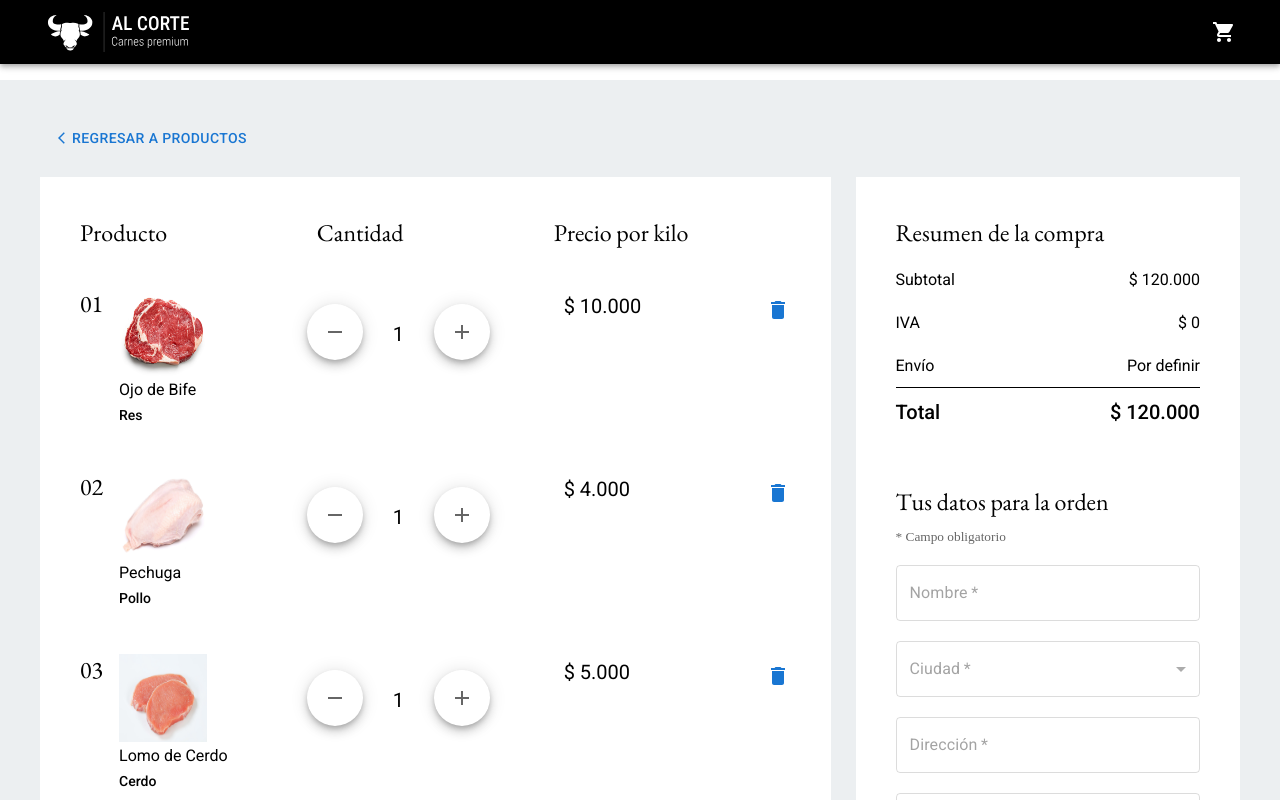
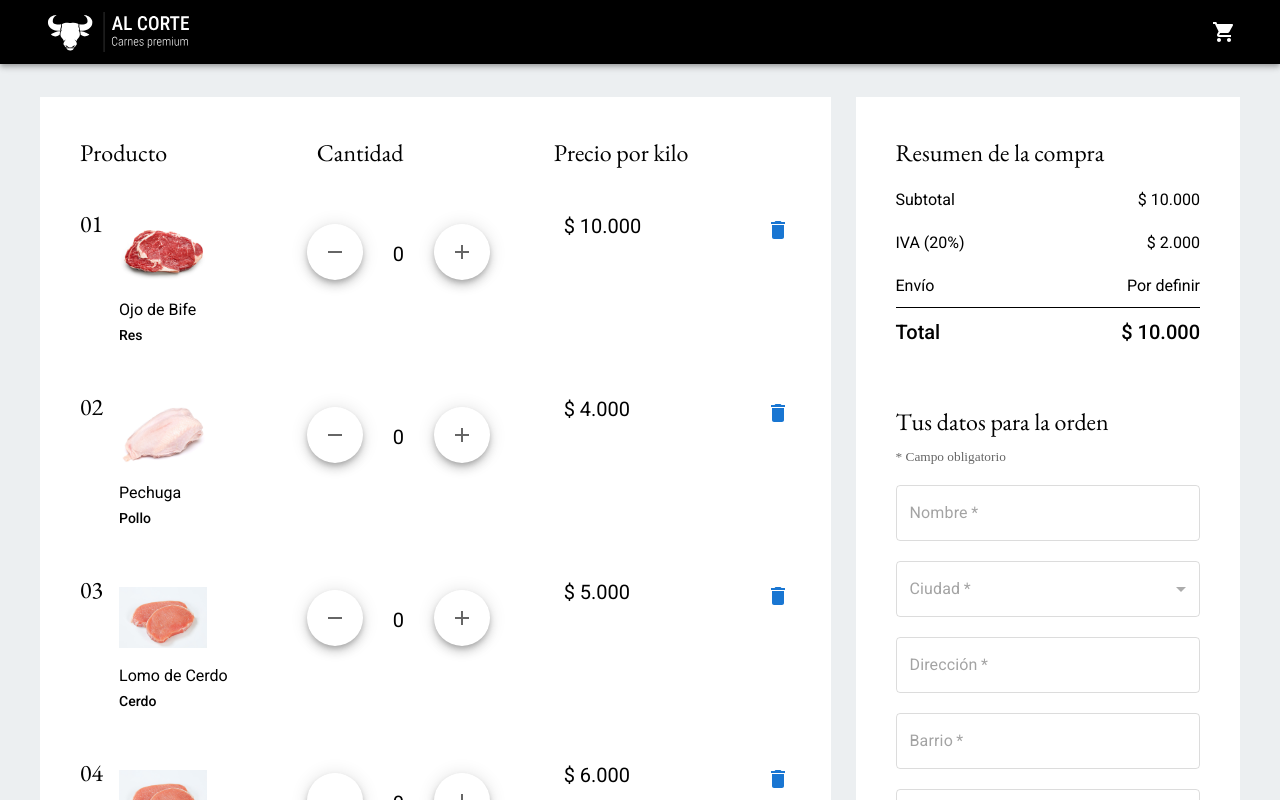
Before and after one commit to MychelGarzon/meatShop, a React (Vite) app: page /cart in a window 1280 px wide. Shown: the top 800 px of the page. Built offline with nearby package versions, Linux system fonts and the light colour scheme.

Commit message:
KAN-16 update quantity, delete from redux and render right, fix margin

```diff
--- a/src/components/cart/Cart.tsx
+++ b/src/components/cart/Cart.tsx
@@ -3,11 +3,12 @@ import { Link } from 'react-router-dom';
 import styles from './Cart.module.css'
 import { Button } from '@mui/material';
 
-import data from '../../data/data';
 import CartItem from '../cartItem/CartItem';
+import { useState } from 'react';
+import { useAppSelector } from '../../hooks/useAppDispatch';
 
 const Cart: React.FC = () => {
-  const cartItems = [...data];
+  const [cartItems, setCartItems] = useState(useAppSelector((state) => state.cart.cart))
 
   return (
     <>
@@ -27,7 +28,7 @@ const Cart: React.FC = () => {
             <p className={styles.hide}>Precio por kilo</p>
           </div>
           {cartItems.map((item, index) => (
-            <CartItem key={item.id} item={item} index={index} amount={1} />
+            <CartItem key={item.id} item={item} index={index} cartItems={cartItems} setCartItems={setCartItems} />
           ))}
         </div>}
     </>
--- a/src/components/cartForm/CartForm.tsx
+++ b/src/components/cartForm/CartForm.tsx
@@ -3,6 +3,7 @@ import { Button, FormControl, InputLabel, MenuItem, Select, SelectChangeEvent, T
 import styles from './CartForm.module.css';
 import { useAppDispatch } from '../../hooks/useAppDispatch';
 import { setUser } from '../../store/userSlice';
+import { formatPrice } from '../../helpers/formatPrice';
 
 interface FormData {
   name: string;
@@ -17,6 +18,7 @@ interface FormData {
 
 const CartForm: React.FC = () => {
   const cities = ['Barrios Unidos', 'Chapinero', 'Suba', 'Teusaquillo', 'Usaquen'];
+  const [subtotal/* , setSubtotal */] = useState<number>(10000);
   const [isFormCompleted, setIsFormCompleted] = useState<boolean>(false);
   const [formData, setFormData] = useState<FormData>({
     name: '',
@@ -28,8 +30,9 @@ const CartForm: React.FC = () => {
     email: '',
     comments: '',
   });
+
+
   const dispatch = useAppDispatch();
-
 
   const validateForm = (data: FormData) => {
     return data.name !== '' &&
@@ -67,11 +70,11 @@ const CartForm: React.FC = () => {
       </div>
       <div className={styles.flex}>
         <p>Subtotal</p>
-        <p>$ 120.000</p>
+        <p>{formatPrice(subtotal)}</p>
       </div>
       <div className={styles.flex}>
-        <p>IVA</p>
-        <p>$ 0</p>
+        <p>IVA (20%)</p>
+        <p>{formatPrice(subtotal * .20)}</p>
       </div>
       <div className={`${styles.flex} ${styles.line}`}>
         <p>Envío</p>
@@ -79,7 +82,7 @@ const CartForm: React.FC = () => {
       </div>
       <div className={`${styles.flex} ${styles.total}`}>
         <p>Total</p>
-        <p>$ 120.000</p>
+        <p>{formatPrice(subtotal)}</p>
       </div>
     </div>
 
--- a/src/components/cartItem/CartItem.module.css
+++ b/src/components/cartItem/CartItem.module.css
@@ -12,6 +12,7 @@
 .cart-item img {
   width: 88px;
   height: 88px;
+  object-fit: contain;
 }
 
 .flex {
--- a/src/components/cartItem/CartItem.tsx
+++ b/src/components/cartItem/CartItem.tsx
@@ -5,42 +5,55 @@ import ConfirmationModal from '../confirmationModal/ConfirmationModal';
 
 import MinusButton from '../minusPlusButton/MinusButton';
 import PlusButton from '../minusPlusButton/PlusButton';
-import { useAppSelector } from '../../hooks/useAppDispatch';
+import { useAppDispatch } from '../../hooks/useAppDispatch';
+import { setCart } from '../../store/cartSlice';
 
 import { formatNumber } from '../../helpers/formatNumber';
 import { formatPrice } from '../../helpers/formatPrice';
+import { Products } from '../../data/data';
 
 interface Props {
   index: number;
-  item: {
-    id: string;
-    image: string;
-    type: string;
-    name: string;
-    price: number;
-  };
-  amount: number;
+  item: Products;
+  cartItems: Products[];
+  setCartItems: React.Dispatch<React.SetStateAction<Products[]>>;
 }
 
-const CartItem: React.FC<Props> = ({ index, item, amount }) => {
-  const [quantity, setQuantity] = useState<number>(amount);
+const CartItem: React.FC<Props> = ({ index, item, cartItems, setCartItems }) => {
+  const [quantity, setQuantity] = useState<number>(0);
   const [isModalOpen, setIsModalOpen] = useState<boolean>(false);
-  const cart = useAppSelector((state) => state.cart.cart);
 
-  console.log(cart, "this is cart info")
+  const dispatch = useAppDispatch();
 
-  const handleQuantity = (action: string) => () => {
+  const handleQuantity = (action: string, id: string) => () => {
     if (action === 'add') {
       setQuantity((prevQuantity) => prevQuantity + 1);
+
+      const updatedCart: Products[] = cartItems.map(cartItem =>
+        cartItem.id === id ? { ...cartItem, amount: quantity + 1 } : cartItem
+      );
+
+      dispatch(setCart(updatedCart));
     } else {
-      if (quantity > 1) {
+      if (quantity > 0) {
         setQuantity((prevQuantity) => prevQuantity - 1);
+
+        const updatedCart: Products[] = cartItems.map(cartItem =>
+          cartItem.id === id ? { ...cartItem, amount: quantity - 1 } : cartItem
+        );
+
+        dispatch(setCart(updatedCart));
       }
     }
   };
 
-  const handleDelete = () => {
-    console.log('delete', item.id);
+  const handleDelete = (id: string) => {
+    // find by id and delete
+    const newArr = cartItems.filter((item) => item.id !== id);
+    setCartItems(newArr);
+    dispatch(setCart(newArr));
+
+    console.log('delete', newArr);
     setIsModalOpen(false);
   };
 
@@ -65,11 +78,11 @@ const CartItem: React.FC<Props> = ({ index, item, amount }) => {
           </div>
         </div>
         <div className={styles.flex3}>
-          <div className={styles['button-size']} onClick={handleQuantity('')}>
+          <div className={styles['button-size']} onClick={handleQuantity('', item.id)}>
             <MinusButton />
           </div>
           <p className={styles.quantity}>{quantity}</p>
-          <div onClick={handleQuantity('add')}>
+          <div onClick={handleQuantity('add', item.id)}>
             <PlusButton />
           </div>
         </div>
@@ -93,11 +106,11 @@ const CartItem: React.FC<Props> = ({ index, item, amount }) => {
             <p className={styles.price}>{formatPrice(item.price)}</p>
             <div className={styles.flex2}>
               <div className={styles.flex3}>
-                <div className={styles['button-size']} onClick={handleQuantity('')}>
+                <div className={styles['button-size']} onClick={handleQuantity('', item.id)}>
                   <MinusButton />
                 </div>
                 <p className={styles.quantity}>{quantity}</p>
-                <div onClick={handleQuantity('add')}>
+                <div onClick={handleQuantity('add', item.id)}>
                   <PlusButton />
                 </div>
               </div>
@@ -110,7 +123,7 @@ const CartItem: React.FC<Props> = ({ index, item, amount }) => {
       </div>
       {isModalOpen && (
         <ConfirmationModal
-          onConfirm={handleDelete}
+          onConfirm={() => handleDelete(item.id)}
           onCancel={closeModal}
           message="¿Estás seguro de eliminar el producto?"
         />
--- a/src/components/footer/Footer.tsx
+++ b/src/components/footer/Footer.tsx
@@ -4,12 +4,12 @@ import logo from '../../assets/LogoAlCorte.svg';
 const Footer: React.FC = () => {
   return (
 
-    <div style={{ position: 'absolute', left: 0, display: 'flex', flexDirection: 'row', width: '100vw', backgroundColor: '#000000', padding: '60px', marginTop: '45px', boxSizing: 'border-box' }}>
+    <div style={{ position: 'absolute', left: 0, display: 'flex', flexDirection: 'row', width: '100vw', backgroundColor: '#000000', padding: '60px', boxSizing: 'border-box' }}>
 
 
       {/* Logo */}
       <div style={{ display: 'flex', alignItems: 'center', marginTop: '-105px', marginRight: '20px' }}>
-      <img src={logo} alt="Logo" style={{ height: '150px', width: '150px' }} />
+        <img src={logo} alt="Logo" style={{ height: '150px', width: '150px' }} />
       </div>
 
       {/* First Column with Headline and Links */}
--- a/src/components/header/Header.tsx
+++ b/src/components/header/Header.tsx
@@ -10,13 +10,13 @@ import styles from './Header.module.css'
 
 
 interface HeaderProps {
-    className?: string;
-  }
+  className?: string;
+}
 
-  const Header: React.FC<HeaderProps> = ({ className }) => {
+const Header: React.FC<HeaderProps> = ({ className }) => {
   return (
-    <Box className={styles.headerBox} sx={{ flexGrow: 1, width: '100vw', margin: 10 }}>
-      <AppBar className={styles.appBar} position="absolute" sx={{ backgroundColor: '#000000'}}>
+    <Box className={styles.headerBox} sx={{ flexGrow: 1, width: '100vw' }}>
+      <AppBar className={styles.appBar} position="absolute" sx={{ backgroundColor: '#000000' }}>
         <Toolbar>
           <IconButton
             size="large"
@@ -27,9 +27,9 @@ interface HeaderProps {
           >
           </IconButton>
           <Typography variant="h6" component="div" sx={{ flexGrow: 1 }}>
-          <img src={logo} alt="Logo" style={{ height: '40px', width: '145px', marginTop: '8px' }} />
+            <img src={logo} alt="Logo" style={{ height: '40px', width: '145px', marginTop: '8px' }} />
           </Typography>
-          <Button color="inherit"><ShoppingCartIcon sx={{ height: 24, width: 24 }}/></Button>
+          <Button color="inherit"><ShoppingCartIcon sx={{ height: 24, width: 24 }} /></Button>
         </Toolbar>
       </AppBar>
     </Box>
--- a/src/store/cartSlice.ts
+++ b/src/store/cartSlice.ts
@@ -1,21 +1,15 @@
 import { PayloadAction, createSlice } from "@reduxjs/toolkit";
+import data, { Products } from "../data/data";
 
 // Define slice state type
 export interface CartState {
-  cart:{
-  name: string;
-  amount: number;
-  price: number;
-  }
+  cart: Products[]
 }
 
 // Initial state
 const initialState: CartState = {
-    cart:{
-    name: "",
-    amount: 0,
-    price: 0
-    }
+    cart: data
+    // cart: []
 };
 
 export const cartSlice = createSlice({
--- a/src/store/store.ts
+++ b/src/store/store.ts
@@ -11,7 +11,7 @@ user: UserState
 
 
 // Load Initial State from sessionStorage
-function loadState(): RootState | undefined {
+/* function loadState(): RootState | undefined {
   try {
     const serializedState = sessionStorage.getItem("reduxState");
     if (serializedState === null) {
@@ -22,20 +22,20 @@ function loadState(): RootState | undefined {
     console.error("Error loading state from sessionStorage:", err);
     return undefined; // If an error occurs, return undefined
   }
-}
+} */
 
 // Save State to sessionStorage
-function saveState(state: RootState) {
+/* function saveState(state: RootState) {
   try {
     const serializedState = JSON.stringify(state);
     sessionStorage.setItem("reduxState", serializedState);
   } catch (err) {
     console.error("Error saving state to sessionStorage:", err);
   }
-}
+} */
 
 // Load initial state from sessionStorage
-const persistedState = loadState();
+// const persistedState = loadState();
 
 // Create Redux store with persisted state
 export const store = configureStore({
@@ -43,13 +43,13 @@ export const store = configureStore({
     cart: cartReducer,
     user: userReducer
   },
-  preloadedState: persistedState, // Initialize store with persisted state
+  /* preloadedState: persistedState, */ // Initialize store with persisted state
 });
 
 // Subscribe to store updates and save state to sessionStorage
-store.subscribe(() => {
+/* store.subscribe(() => {
   saveState(store.getState());
-});
+}); */
 
 export type AppDispatch = typeof store.dispatch;
 export type { RootState };
```
